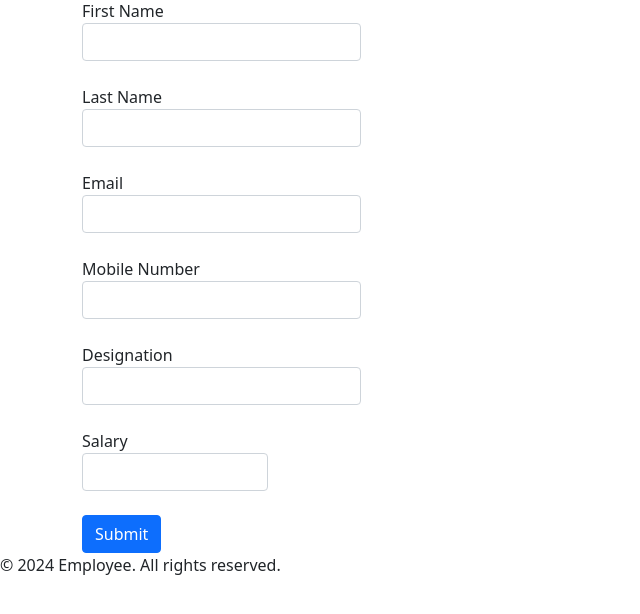
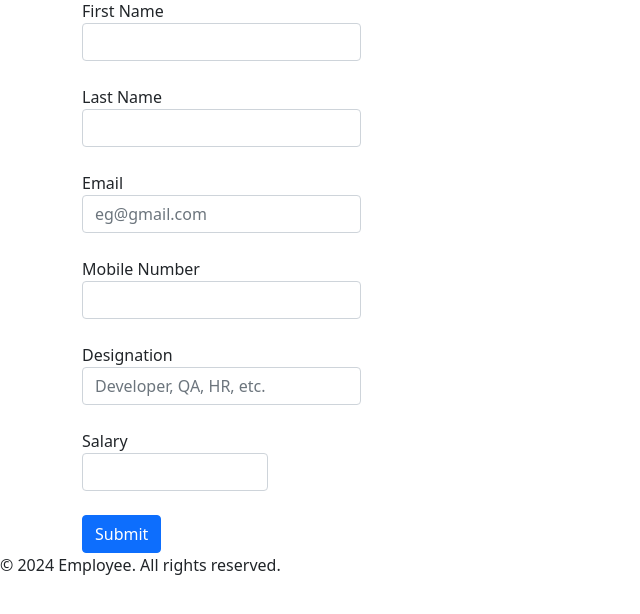
Before and after one commit to Shubwar/first_project, a Django app: page /create-employee/ in a window 1280 px wide. Shown: the part 153-767 px from the top of the page, without its empty margins (0-640 px from the left). Run offline with Django 3.2, Linux system fonts and the light colour scheme.

Commit message:
placeholder edit

```diff
--- a/App1/templates/create_employee.html
+++ b/App1/templates/create_employee.html
@@ -42,7 +42,7 @@
                     <br>
                     <div class="col-md-3">
                         <label for="" class="form-lable" >Email</label>
-                        <input type="email" class="form-control" name="em" value="{{single_emp.email}}" required>
+                        <input type="email" class="form-control" placeholder="eg@gmail.com" name="em" value="{{single_emp.email}}" required>
                     </div>
                     <br>
                     <div class="col-md-3">
@@ -52,7 +52,7 @@
                     <br>
                     <div class="col-md-3">
                         <label for="" class="form-lable" >Designation</label>
-                        <input type="text" class="form-control" name="dsn" value="{{single_emp.designation}}" required>
+                        <input type="text" class="form-control" placeholder="Developer, QA, HR, etc." name="dsn" value="{{single_emp.designation}}" required>
                     </div>
                     <br>
                     <div class="col-md-2">
```
